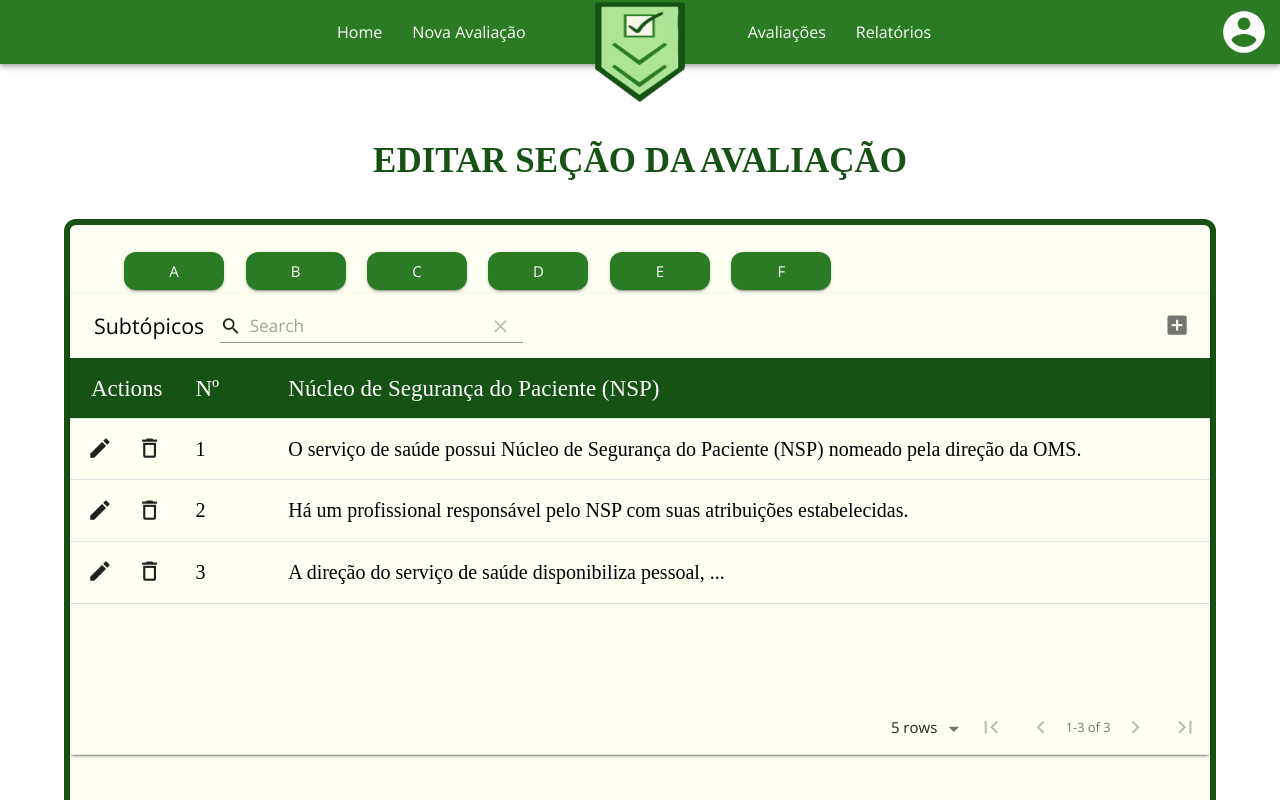
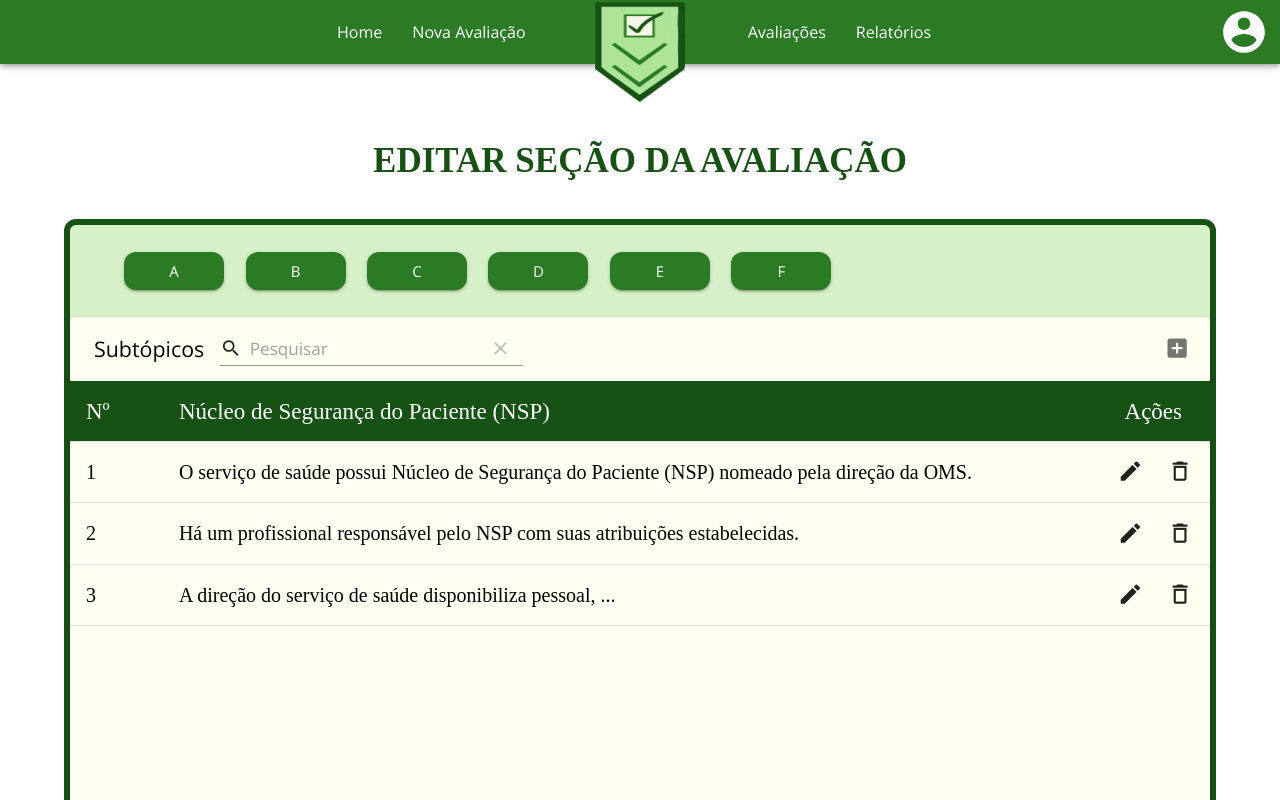
Before and after one commit to fga-eps-mds/2021-1-hospitalar, a React (Create React App) app in the folder frontend/: page /editarItem in a window 1280 px wide. Shown: the top 800 px of the page. Built offline with nearby package versions, Linux system fonts and the light colour scheme.

Commit message:
#228 - Melhoria na Tela de Editar Seção
Co-authored-by: Klyssmann Oliveira <klyssmannoliveira@gmail.com>
Co-authored-by: Pedro Helias <pedrohelias95@hotmail.com>
Co-authored-by: João Durso <jvsdurso@gmail.com>

```diff
--- a/frontend/src/pages/EditarItem/index.tsx
+++ b/frontend/src/pages/EditarItem/index.tsx
@@ -22,11 +22,14 @@ export function EditarItem(): React.ReactElement {
     console.log('testeBotao')
   }
 
-  const tabelaEstadoInicial = {
+  const never: 'never' = 'never'
+
+  const [state, setState] = React.useState({
     columns: [
       {
         title: 'Nº',
         field: 'n',
+        editable: never,
       },
       {
         title: 'Núcleo de Segurança do Paciente (NSP)',
@@ -47,9 +50,7 @@ export function EditarItem(): React.ReactElement {
         nsp: 'A direção do serviço de saúde disponibiliza pessoal, ...',
       },
     ],
-  }
-
-  const [state, setState] = React.useState(tabelaEstadoInicial)
+  })
 
   /*
    * A página foi criada utilizando a ferramenta de layout responsivo do material-ui
@@ -141,6 +142,9 @@ export function EditarItem(): React.ReactElement {
             }}
             options={{
               searchFieldAlignment: 'left',
+              actionsColumnIndex: -1,
+              pageSizeOptions: [2, 5, 10, 20, 25, 50, 100],
+              pageSize: 20,
               headerStyle: {
                 backgroundColor: '#175215',
                 color: '#FFFFFF',
@@ -153,6 +157,28 @@ export function EditarItem(): React.ReactElement {
               color: '#000000',
               fontSize: '20px',
             }}
+            localization={{
+              header: {
+                actions: 'Ações',
+              },
+              toolbar: {
+                searchPlaceholder: 'Pesquisar',
+              },
+              body: {
+                addTooltip: 'Adicionar',
+                editTooltip: 'Editar',
+                deleteTooltip: 'Deletar',
+                editRow: { deleteText: 'Tem certeza que deseja excluir essa linha?' },
+              },
+              pagination: {
+                labelRowsSelect: 'itens',
+                firstTooltip: 'Primeira Página',
+                previousTooltip: 'Página Anterior',
+                labelDisplayedRows: '{from}-{to} de {count}',
+                nextTooltip: 'Próxima Página',
+                lastTooltip: 'Última Página',
+              },
+            }}
           />
         </Grid>
       </Grid>
--- a/frontend/src/pages/EditarItem/styles.ts
+++ b/frontend/src/pages/EditarItem/styles.ts
@@ -10,7 +10,7 @@ export const useStyles = makeStyles((theme) => ({
     marginTop: '3%',
     marginLeft: '5%',
     marginRight: '5%',
-    backgroundColor: '#fffff2',
+    backgroundColor: '#D6F0C8',
     border: '6px solid #175215',
   },
 
@@ -28,6 +28,7 @@ export const useStyles = makeStyles((theme) => ({
     marginTop: '2%',
     marginLeft: '3.8%',
     marginRight: '2%',
+    marginBottom: '2%',
   },
 
   designButton: {
```
Also changed, not shown: frontend/src/types/Avaliacao.ts (added, +22 -0 lines).
